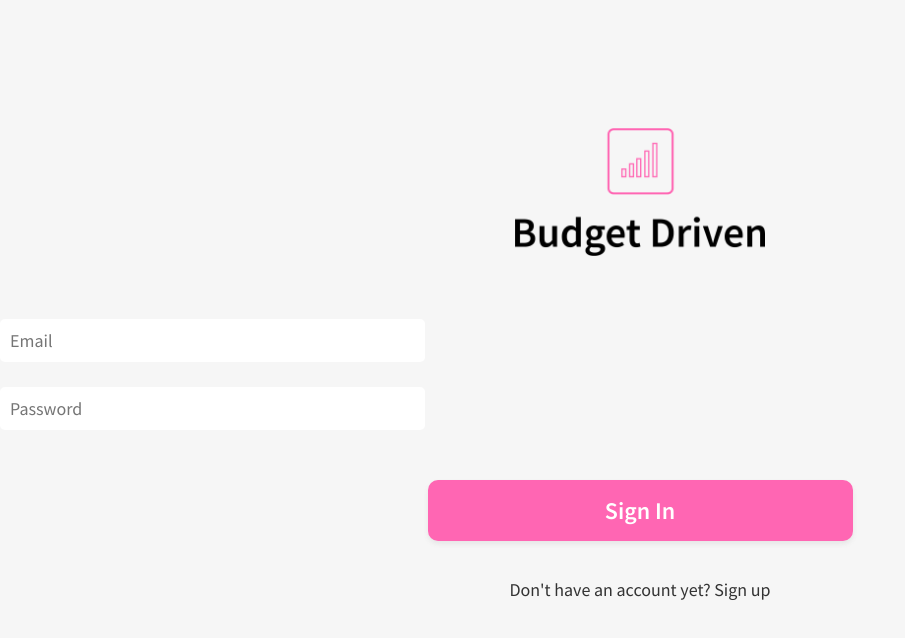
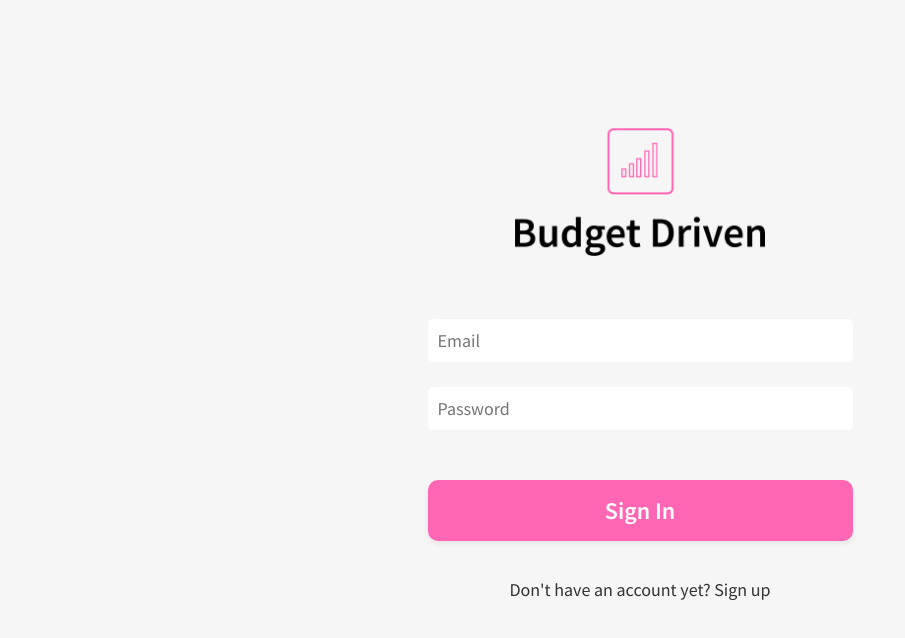
Before and after one commit to skyeaoki/budgetdriven, a React (Create React App) app in the folder client/: page / in a window 1280 px wide. Shown: the top 638 px of the page, without its empty margins (0-905 px from the left). Built offline with nearby package versions, Linux system fonts and the light colour scheme.

Commit message:
set up basic server

```diff
--- a/client/src/App.css
+++ b/client/src/App.css
@@ -101,7 +101,7 @@ footer {
     padding: 10px;
     border: none;
     border-radius: 5px;
-    margin-bottom: 25px;
+    margin: 0 auto 25px auto;
 }
 
 /* Submit button */
```
